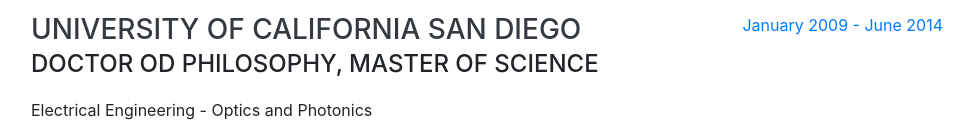
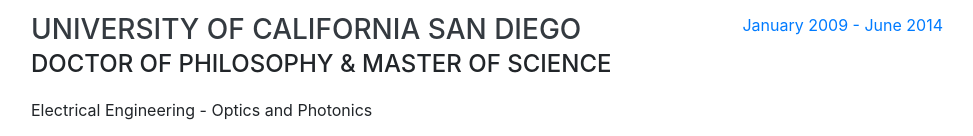
Before and after one commit to ovbondarenko/ovbondarenko.github.io, a website with bundled scripts: page index.html in a window 1280 px wide. Shown: the part 2605-2741 px from the top of the page, without its empty margins (289-1262 px from the left). Built offline with nearby package versions, Linux system fonts and the light colour scheme; a web font is replaced by a local one.

Commit message:
fix typos and change image size

```diff
--- a/index.html
+++ b/index.html
@@ -171,7 +171,7 @@
         <div class="resume-item d-flex flex-column flex-md-row justify-content-between mb-5">
           <div class="resume-content">
             <h3 class="mb-0">University of California San Diego</h3>
-            <div class="subheading mb-3">Doctor od Philosophy, Master of Science</div>
+            <div class="subheading mb-3">Doctor of Philosophy &amp; Master of Science</div>
             <div>Electrical Engineering - Optics and Photonics</div>
           </div>
           <div class="resume-date text-md-right">
```
Also changed, not shown: css/resume.min.css (+1 -1 lines).
